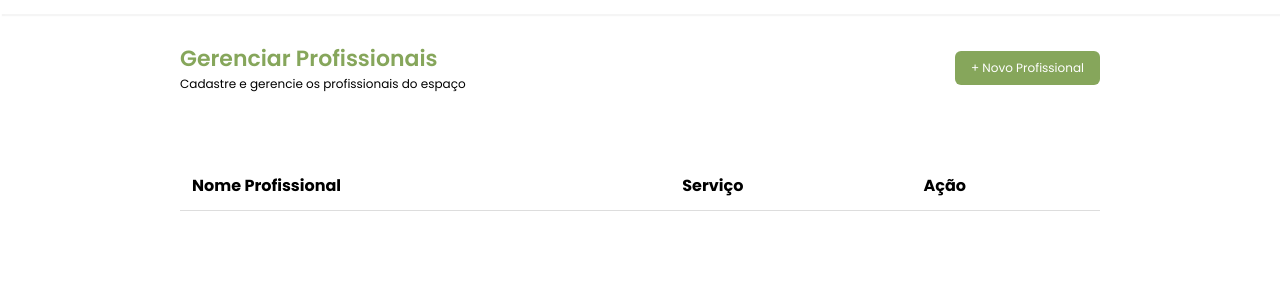
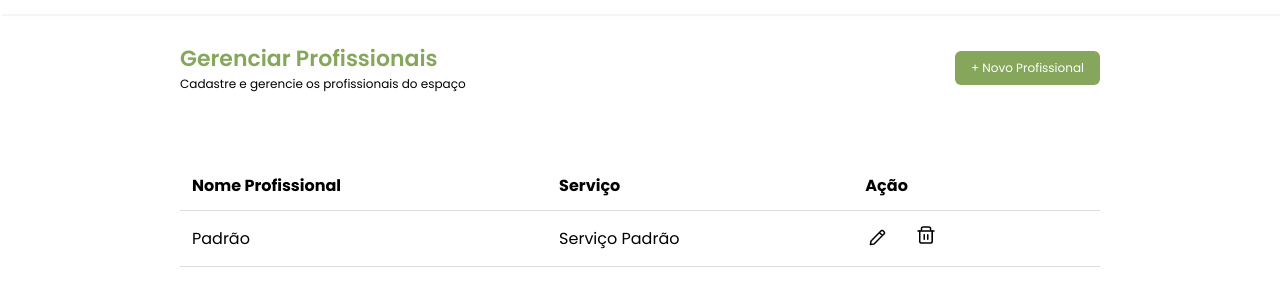
Before and after one commit to Univesp-Projeto-Integrador-TI/web-agendamento, a plain HTML site: page src/assets/pages/profissionais.html in a window 1280 px wide. Shown: the part 182-488 px from the top of the page. Drawn offline with Linux system fonts and the light colour scheme; files that its build step writes are made by us from their sources.

Commit message:
fix: caminho relativo profissionais

```diff
--- a/src/assets/pages/profissionais.html
+++ b/src/assets/pages/profissionais.html
@@ -7,11 +7,10 @@
     <link rel="preconnect" href="https://fonts.googleapis.com">
     <link rel="preconnect" href="https://fonts.gstatic.com" crossorigin>
     <link href="https://fonts.googleapis.com/css2?family=Poppins:ital,wght@0,100;0,200;0,300;0,400;0,500;0,600;0,700;0,800;0,900;1,100;1,200;1,300;1,400;1,500;1,600;1,700;1,800;1,900&display=swap" rel="stylesheet">
-    <link rel="stylesheet" href="./styles/global.css">
-    <link rel="stylesheet" href="./styles/profissionais.css">
-    <link rel="stylesheet" href="./styles/style.css">
-    <link rel="stylesheet" href="./styles/media.css">
-    <script src="./scripts/profissional.js" defer></script>
+    <link rel="stylesheet" href="../styles/global.css">
+    <link rel="stylesheet" href="../styles/style.css">
+    <link rel="stylesheet" href="../styles/profissionais.css">
+    <script src="../scripts/profissional.js" defer></script>
     <title>Web Agendamento | Espaço Beauty</title>
 </head>
 <body>
```
